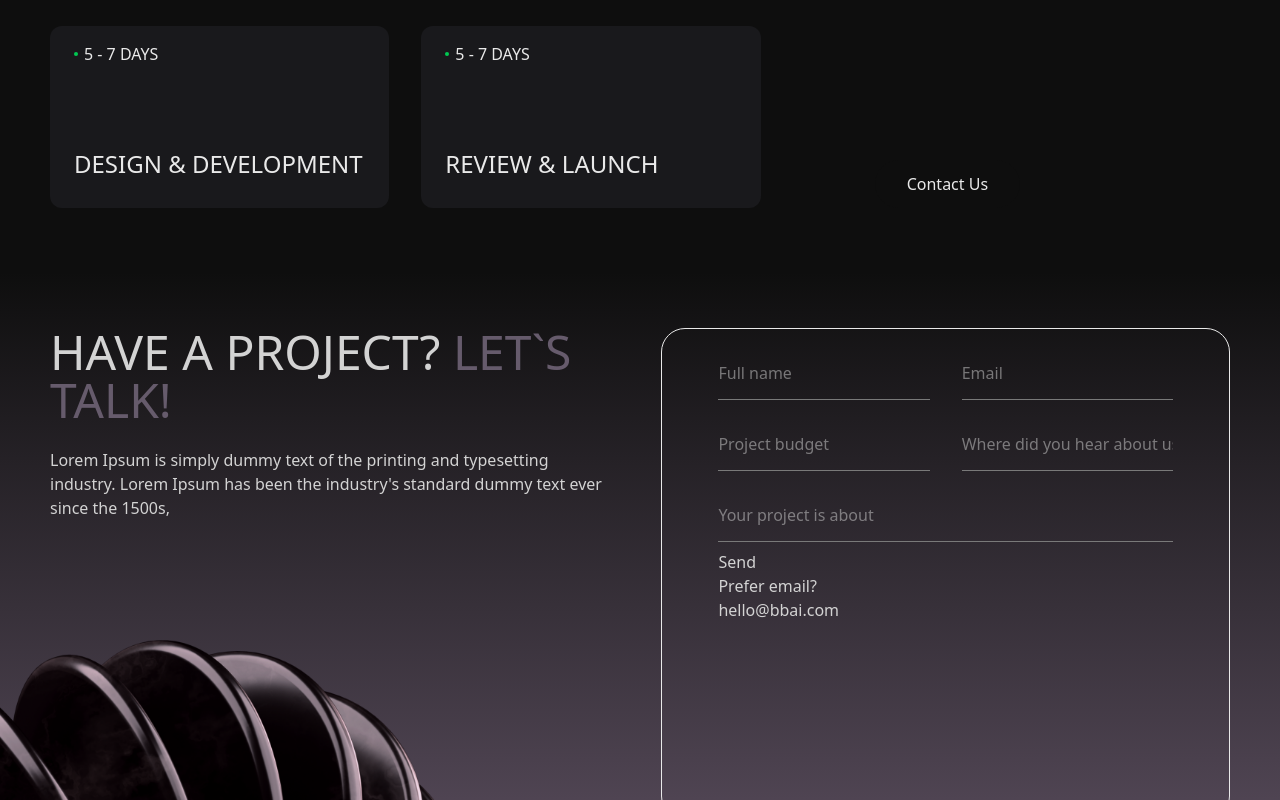
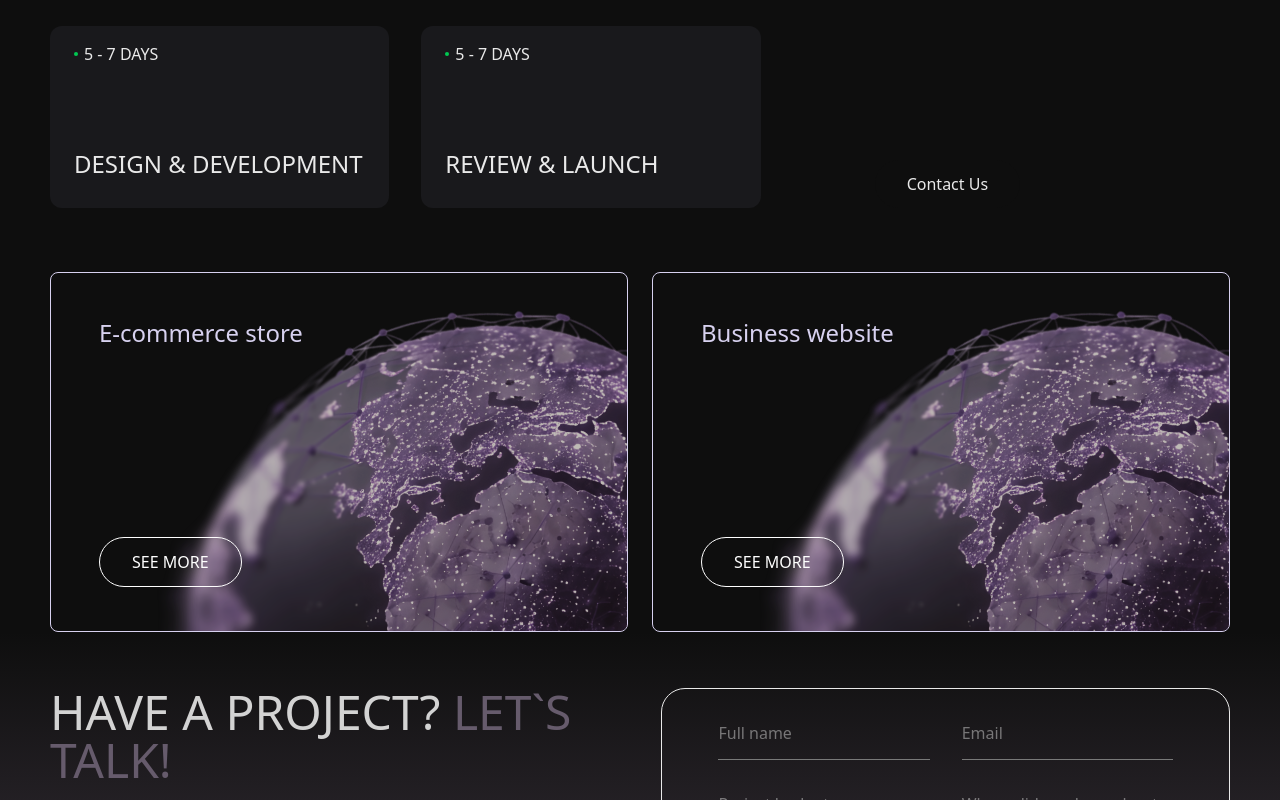
Before and after one commit to Bednar8/bb, a Next.js app: page / in a window 1280 px wide. Shown: the part 2700-3500 px from the top of the page. Built offline with nearby package versions, Linux system fonts and the light colour scheme.

Commit message:
add offer cards components

```diff
--- /dev/null
+++ b/src/app/components/layout/OfferCards.tsx
@@ -0,0 +1,12 @@
+import offer from "@/app/data/offer.json"
+import OfferCard from "../ui/OfferCard"
+
+export default function OfferCards() {
+	return (
+		<div className="flex flex-col gap-9 lg:flex-row lg:gap-6">
+			{offer.map((item) => (
+				<OfferCard key={item.title} title={item.title} url={item.url} />
+			))}
+		</div>
+	)
+}
--- a/src/app/components/ui/Button.tsx
+++ b/src/app/components/ui/Button.tsx
@@ -5,11 +5,29 @@ export default function Button({
 	children: React.ReactNode
 	type?: string
 }) {
+	if (type === "outline") {
+		return (
+			<button className="bg-transparent border border-white text-white px-8 py-3 cursor-pointer rounded-[100px] uppercase">
+				{children}
+			</button>
+		)
+	}
+	if (type === "light") {
+		return (
+			<button className="bg-light-gray text-dark px-8 py-3 cursor-pointer rounded-[100px]">
+				{children}
+			</button>
+		)
+	}
+	if (type === "dark") {
+		return (
+			<button className="bg-dark text-light-gray px-8 py-3 cursor-pointer rounded-[100px]">
+				{children}
+			</button>
+		)
+	}
 	return (
-		<button
-			className={`${
-				type === "light" ? "bg-light-gray text-dark" : "bg-dark text-light-gray"
-			}  px-8 py-3  cursor-pointer rounded-[100px]`}>
+		<button className="bg-dark text-light-gray px-8 py-3 cursor-pointer rounded-[100px]">
 			{children}
 		</button>
 	)
--- /dev/null
+++ b/src/app/components/ui/OfferCard.tsx
@@ -0,0 +1,21 @@
+import Link from "next/link"
+import Button from "./Button"
+import Image from "next/image"
+
+export default function OfferCard({title, url}: {title: string; url: string}) {
+	return (
+		<div className="relative h-[360px] w-full border border-third-white rounded-lg flex flex-col justify-between items-center pt-7 pb-9 overflow-hidden lg:items-start lg:px-12 lg:py-11 z-0">
+			<Image
+				src="/assets/shapes/earth.png"
+				alt={title}
+				width={1000}
+				height={1000}
+				className="absolute bottom-[-300px] right-[-300px] w-[600px] max-w-[unset] z-[-1] lg:w-[700px] rotate-[-45deg] lg:right-[-200px] lg:bottom-[-350px]"
+			/>
+			<h3 className="text-2xl text-third-white">{title}</h3>
+			<Link href={url}>
+				<Button type="outline">See more</Button>
+			</Link>
+		</div>
+	)
+}
--- /dev/null
+++ b/src/app/data/offer.json
@@ -0,0 +1,10 @@
+[
+	{
+		"title": "E-commerce store",
+		"url": "/e-commerce-stores"
+	},
+	{
+		"title": "Business website",
+		"url": "/business-websites"
+	}
+]
--- a/src/app/page.tsx
+++ b/src/app/page.tsx
@@ -1,7 +1,8 @@
-import Form from "./components/layout/Form";
-import Hero from "./components/layout/Hero";
-import ProjectSteps from "./components/layout/ProjectSteps";
-import Projects from "./components/layout/Projects";
+import Form from "./components/layout/Form"
+import Hero from "./components/layout/Hero"
+import ProjectSteps from "./components/layout/ProjectSteps"
+import Projects from "./components/layout/Projects"
+import OfferCards from "./components/layout/OfferCards"
 
 export default function Home() {
 	return (
@@ -11,9 +12,10 @@ export default function Home() {
 			<div className="bg-dark text-gray">
 				<div className="container">
 					<ProjectSteps />
+					<OfferCards />
 				</div>
 			</div>
 			<Form />
 		</div>
-  );
+	)
 }
```
Lines whose indentation alone changed are shown as unchanged.
